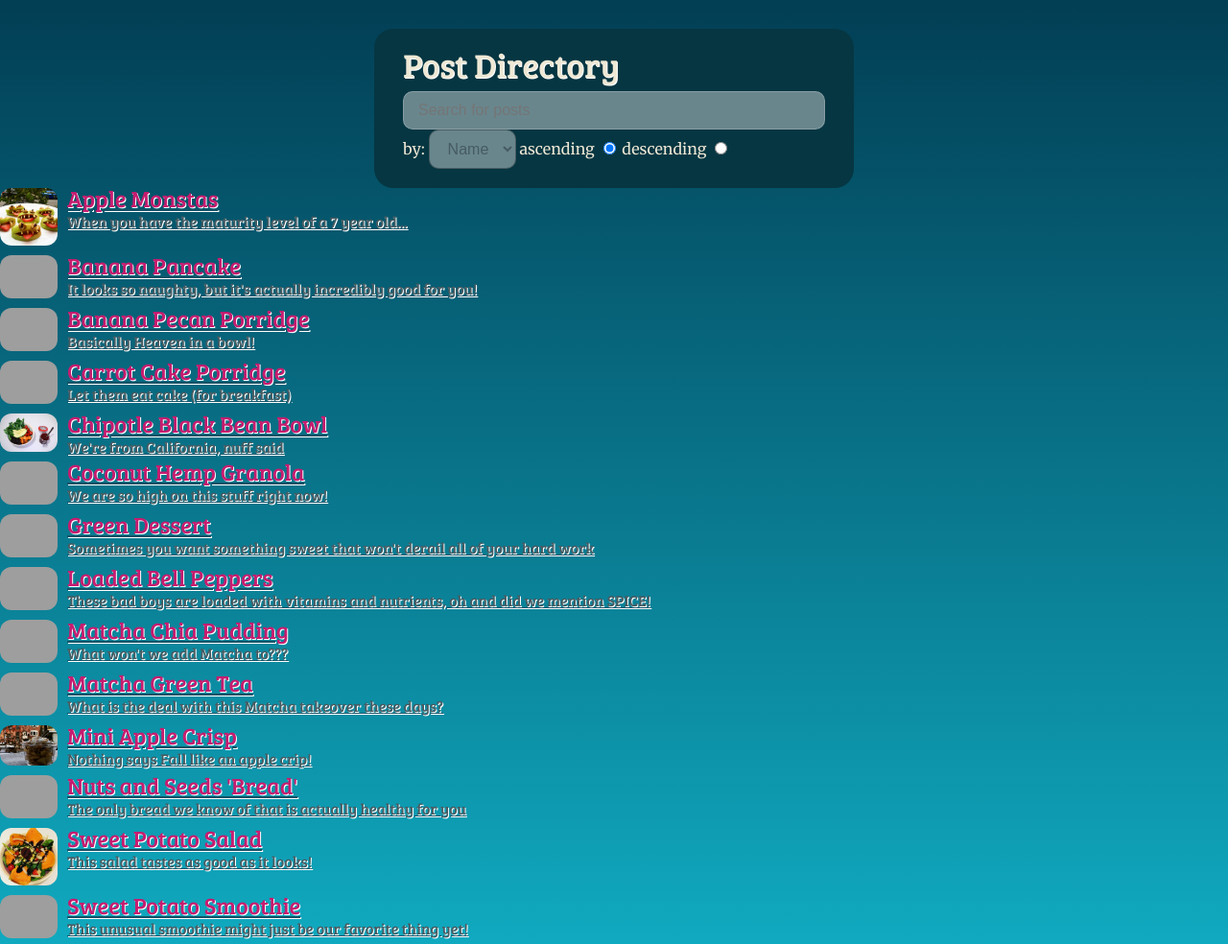
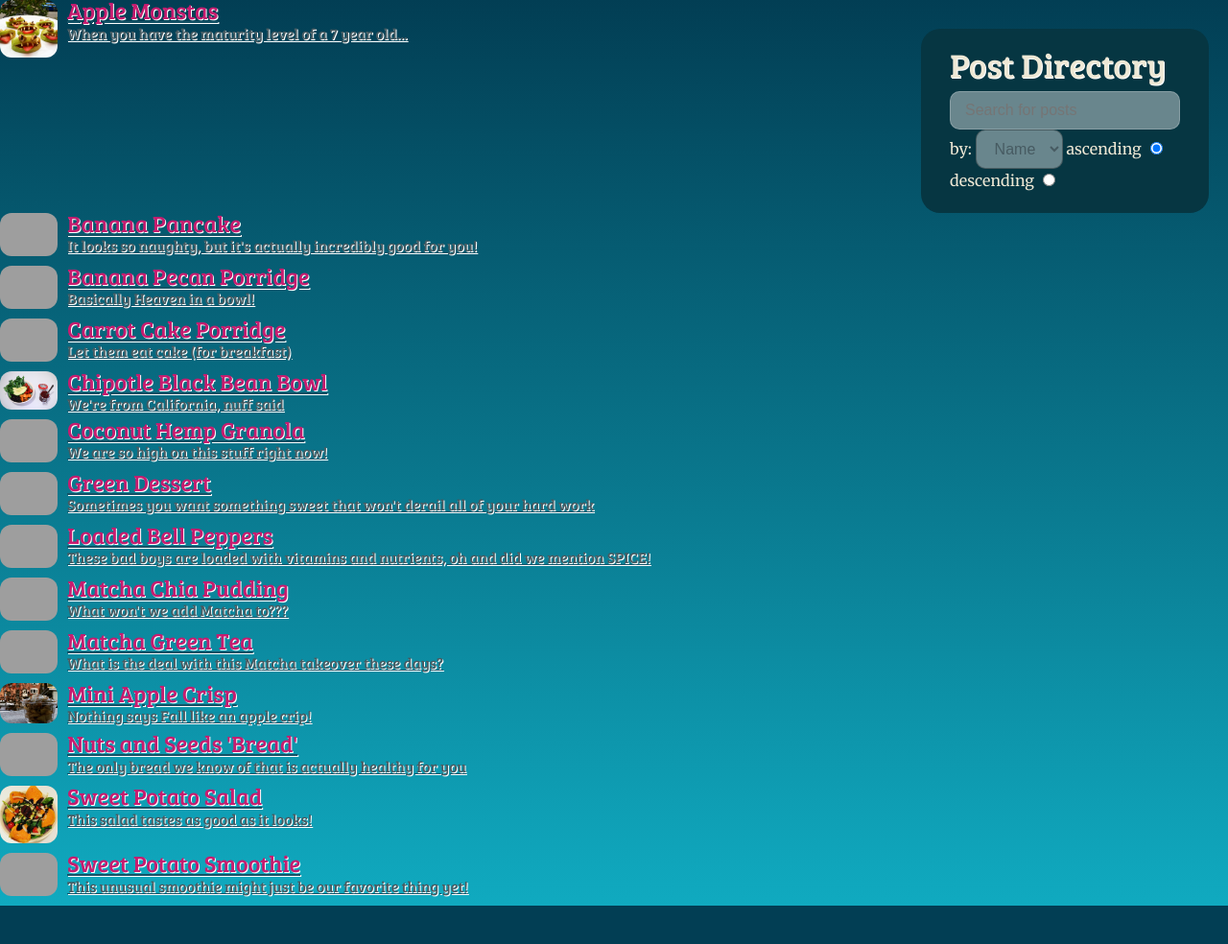
Before and after one commit to melissawimberly/mindfulw-angular, a plain HTML site: page mindful_angular/index.html in a window 1280 px wide. Shown: the whole page at 96% size. After the commit the page ends 944 px from the top, so only its background shows below. Drawn offline with Linux system fonts and the light colour scheme; grey boxes are pictures that could not be loaded; a web font is replaced by a local one.

Commit message:
Update the style sheet

```diff
--- a/mindful_angular/css/style.css
+++ b/mindful_angular/css/style.css
@@ -141,13 +141,14 @@ a.small {
   background: #063642;
   color: #EEE8D5;
   width: 90%;
-  min-width: 320px;
-  max-width: 500px;
-  margin: 0 auto;
+  min-width: 200px;
+  max-width: 300px;
   margin-top: 30px;
+  margin-right: 20px;
   border-radius: 20px;
   padding: 20px 30px;
   z-index: 20;
+  float: right;
 }
 
 .search h1 {
```
